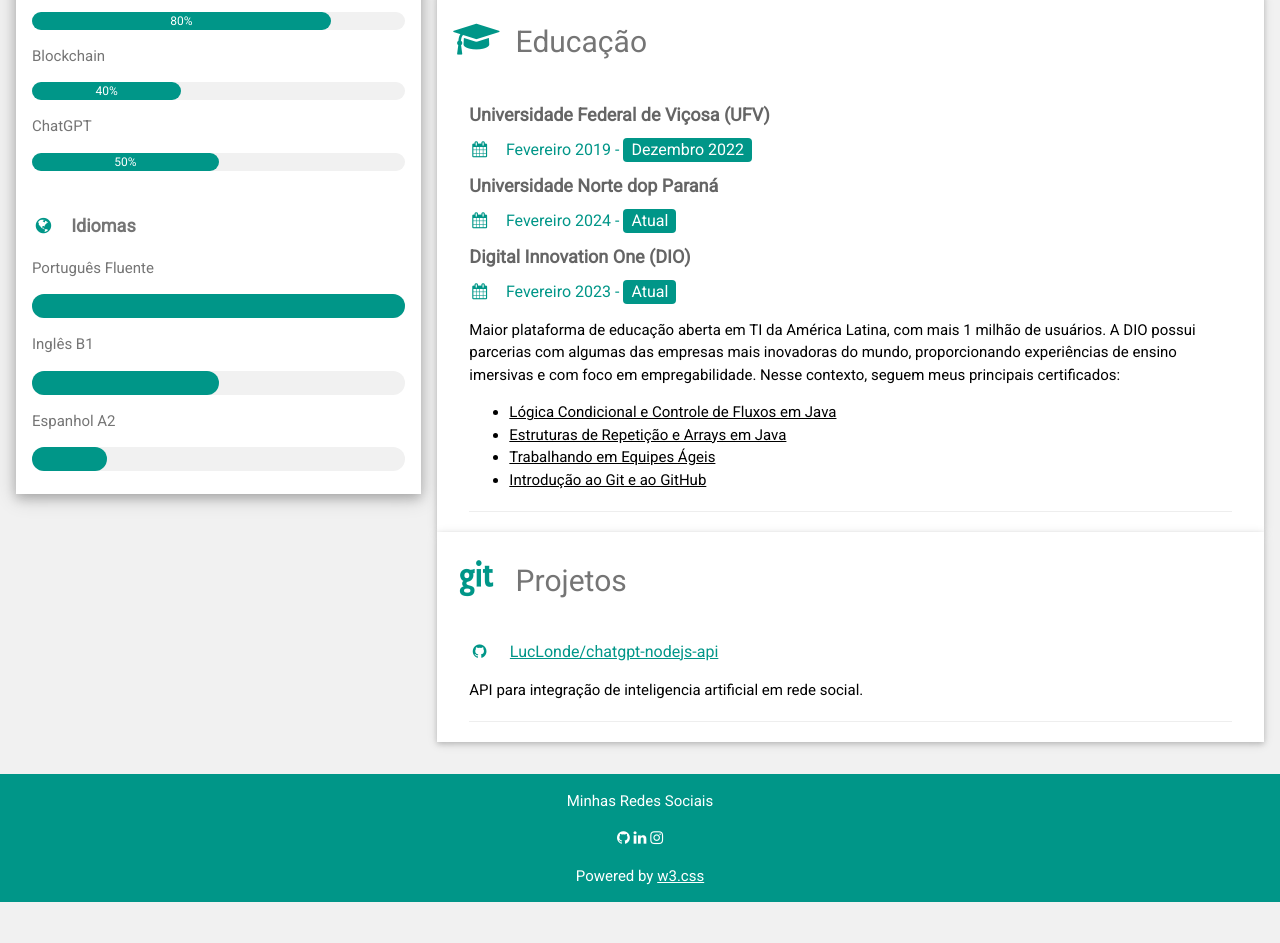
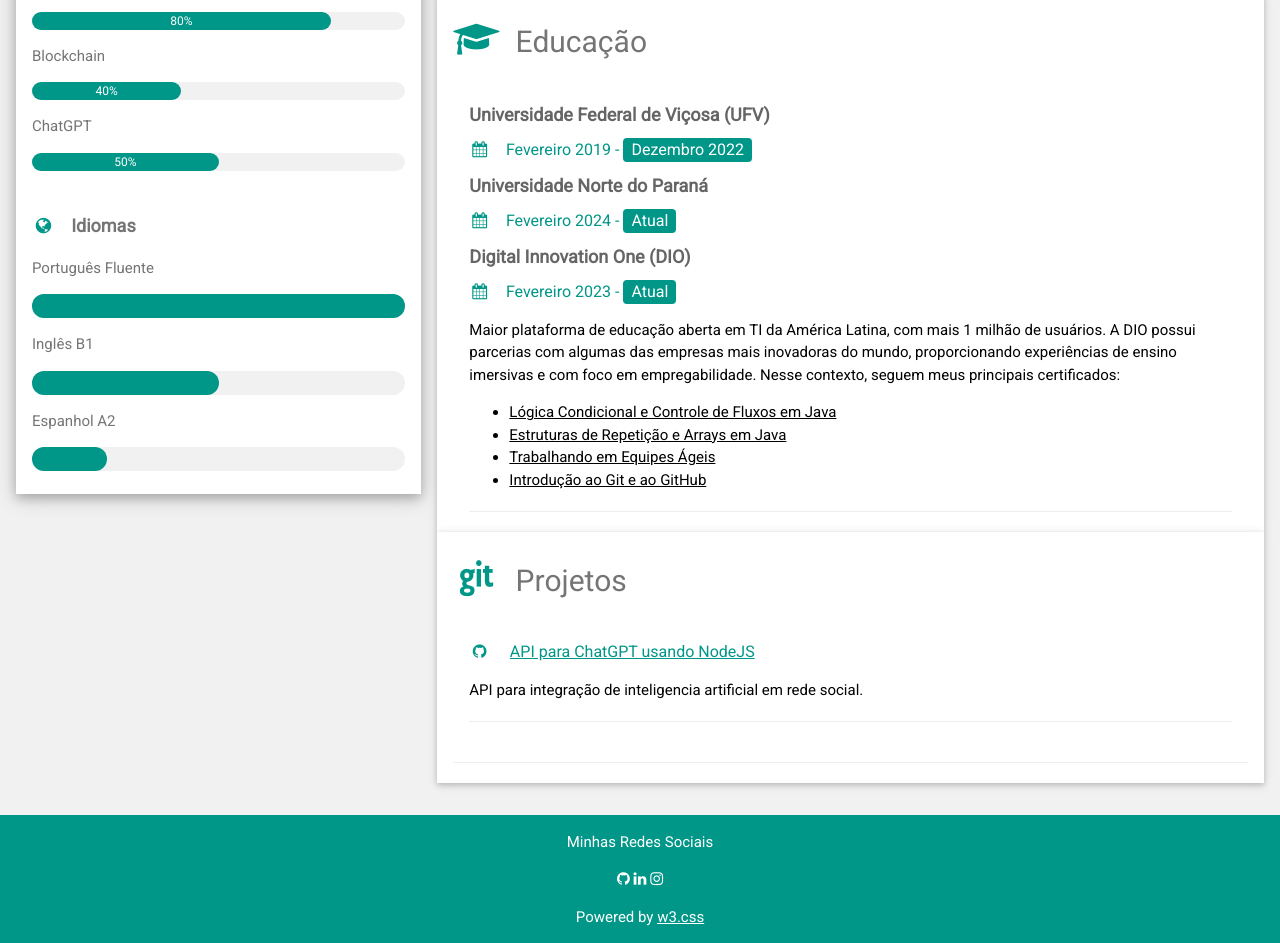
Before and after one commit to LucLonde/ProjetoPortifolio, a plain HTML site: page index.html in a window 1280 px wide. Shown: the part 1192-2135 px from the top of the page. Before the commit the page ends 2094 px from the top, so only its background shows below. Drawn offline with nearby package versions, Linux system fonts and the light colour scheme.

Commit message:
correcaoortografica

```diff
--- a/index.html
+++ b/index.html
@@ -182,7 +182,7 @@
             <div class="w3-container">
               <h5 class="w3-opacity"><b>Universidade Federal de Viçosa (UFV)</b></h5>
               <h6 class="w3-text-teal"><i class="fa fa-calendar fa-fw w3-margin-right"></i>Fevereiro 2019 - <span class="w3-tag w3-teal w3-round">Dezembro 2022</span></h6>
-              <h5 class="w3-opacity"><b>Universidade Norte dop Paraná</b></h5>
+              <h5 class="w3-opacity"><b>Universidade Norte do Paraná</b></h5>
               <h6 class="w3-text-teal"><i class="fa fa-calendar fa-fw w3-margin-right"></i>Fevereiro 2024 - <span class="w3-tag w3-teal w3-round">Atual</span></h6>
               <h5 class="w3-opacity"><b>Digital Innovation One (DIO)</b></h5>
               <h6 class="w3-text-teal"><i class="fa fa-calendar fa-fw w3-margin-right"></i>Fevereiro 2023 - <span class="w3-tag w3-teal w3-round">Atual</span></h6>
@@ -213,9 +213,11 @@
             <div class="w3-container">
               <h6 class="w3-text-teal">
                 <i class="fa fa-github fa-fw w3-margin-right"></i>
-                <a href="https://github.com/LucLonde/chatgpt-nodejs-api" target="_blank"> LucLonde/chatgpt-nodejs-api</a>
+                <a href="https://github.com/LucLonde/chatgpt-nodejs-api" target="_blank"> API para ChatGPT usando NodeJS</a>
               </h6>
               <p>API para integração de inteligencia artificial em rede social.</p>
+              <hr>
+            </div>
               <hr>
             </div>
           </div>
```
